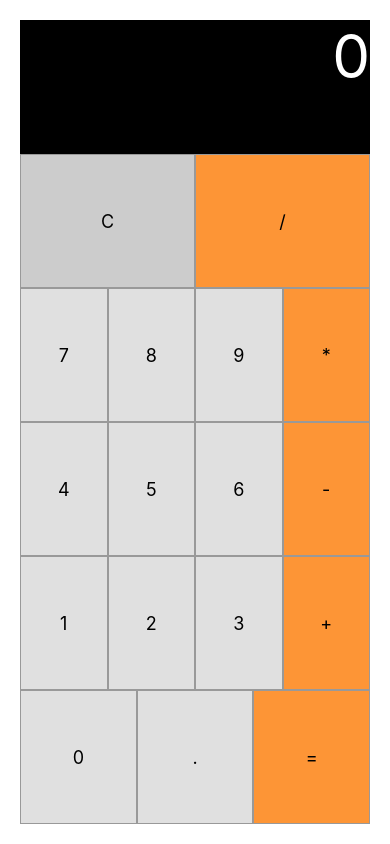
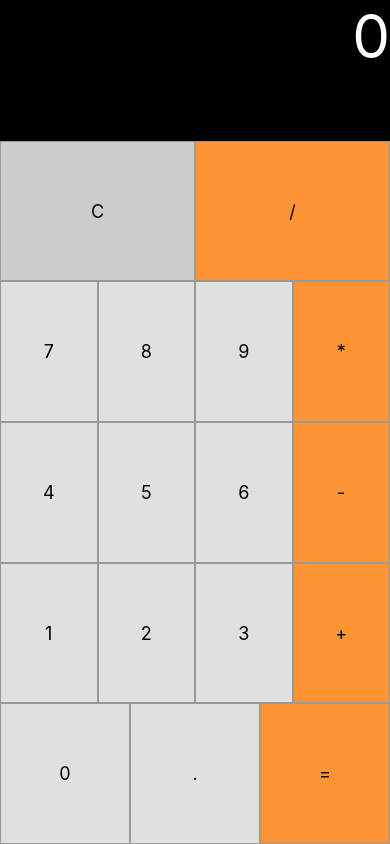
Before and after one commit to Djaysson/React-Native-App-Calculator, a React Native app: screen / in a window 390 px wide. Built offline with nearby package versions, Linux system fonts and the light colour scheme.

Commit message:
Updating files

```diff
--- a/App.js
+++ b/App.js
@@ -1,123 +1,8 @@
-import React, { Component } from 'react';
-import { View, Text, StyleSheet, TouchableOpacity } from 'react-native';
+import React from 'react';
+import Calculadora from './src/Calculator';
 
-class Botao extends Component {
-  constructor(props) {
-    super(props);
-    this.state = {};
-
-    let c = 1;
-    if (props.c) {
-      c = parseInt(props.c);
-    }
-    let bg = '#E0E0E0';
-    if (props.bg) {
-      bg = props.bg;
-    }
-
-    this.styles = StyleSheet.create({
-      area: {
-        flex: 1,
-        justifyContent: 'center',
-        alignItems: 'center',
-        borderWidth: 1,
-        borderColor: '#999999',
-        backgroundColor: bg
-      },
-      text: {
-        fontSize: 18
-      }
-    });
-  }
-  render() {
-    return (
-      <TouchableOpacity style={this.styles.area} onPress={this.props.onPress}>
-        <Text style={this.styles.text}>{this.props.n}</Text>
-      </TouchableOpacity>
-
-    );
-  }
+function App() {
+  return <Calculadora />;
 }
 
-export default class Calculadora extends Component {
-  constructor(props) {
-    super(props);
-    this.state = { r: '0' };
-    this.btn = this.btn.bind(this);
-  }
-  btn(b) {
-    let s = this.state;
-    if (b == "C") {
-      s.r = '0';
-    }
-    else if (b == '=') {
-      s.r = eval(s.r);
-    }
-    else {
-      if (s.r == '0') {
-        s.r = b;
-      } else {
-        s.r += b; 1
-      }
-    }
-    this.setState(s);
-  }
-
-
-  render() {
-    return (
-      <View style={styles.body}>
-        <View style={styles.linha}>
-          <Text style={styles.res}>{this.state.r}</Text>
-        </View>
-        <View style={styles.linha}>
-          <Botao c="3" n="C" bg="#CCCCCC" onPress={() => { this.btn("C") }} />
-          <Botao n="/" bg="#FD9536" onPress={() => { this.btn("/") }} />
-        </View>
-        <View style={styles.linha}>
-          <Botao n="7" onPress={() => { this.btn("7") }} />
-          <Botao n="8" onPress={() => { this.btn("8") }} />
-          <Botao n="9" onPress={() => { this.btn("9") }} />
-          <Botao n="*" bg="#FD9536" onPress={() => { this.btn("*") }} />
-        </View>
-        <View style={styles.linha}>
-          <Botao n="4" onPress={() => { this.btn("4") }} />
-          <Botao n="5" onPress={() => { this.btn("5") }} />
-          <Botao n="6" onPress={() => { this.btn("6") }} />
-          <Botao n="-" bg="#FD9536" onPress={() => { this.btn("-") }} />
-        </View>
-        <View style={styles.linha}>
-          <Botao n="1" onPress={() => { this.btn("1") }} />
-          <Botao n="2" onPress={() => { this.btn("2") }} />
-          <Botao n="3" onPress={() => { this.btn("3") }} />
-          <Botao n="+" bg="#FD9536" onPress={() => { this.btn("+") }} />
-        </View>
-        <View style={styles.linha}>
-          <Botao c="2" n="0" onPress={() => { this.btn("0") }} />
-          <Botao n="." onPress={() => { this.btn(".") }} />
-          <Botao n="=" bg="#FD9536" onPress={() => { this.btn("=") }} />
-        </View>
-      </View>
-    );
-  }
-}
-const styles = StyleSheet.create({
-  body: {
-    padding: 20,
-    flex: 1
-  },
-  linha: {
-    flex: 1,
-    flexDirection: 'row',
-
-  },
-  res: {
-    backgroundColor: '#000000',
-    color: '#FFFFFF',
-    fontSize: 60,
-    flex: 1,
-    textAlign: 'right'
-
-  }
-
-});
+export default App;
--- /dev/null
+++ b/src/ButtonCalculator.js
@@ -0,0 +1,41 @@
+import React, {Component} from 'react';
+import {View, Text, StyleSheet, TouchableOpacity} from 'react-native';
+
+class Botao extends Component {
+  constructor(props) {
+    super(props);
+    this.state = {};
+
+    let c = 1;
+    if (props.c) {
+      c = parseInt(props.c);
+    }
+    let bg = '#E0E0E0';
+    if (props.bg) {
+      bg = props.bg;
+    }
+
+    this.styles = StyleSheet.create({
+      area: {
+        flex: 1,
+        justifyContent: 'center',
+        alignItems: 'center',
+        borderWidth: 1,
+        borderColor: '#999999',
+        backgroundColor: bg,
+      },
+      text: {
+        fontSize: 18,
+      },
+    });
+  }
+  render() {
+    return (
+      <TouchableOpacity style={this.styles.area} onPress={this.props.onPress}>
+        <Text style={this.styles.text}>{this.props.n}</Text>
+      </TouchableOpacity>
+    );
+  }
+}
+
+export default Botao;
--- /dev/null
+++ b/src/Calculator.js
@@ -0,0 +1,174 @@
+import React, {Component} from 'react';
+import {View, Text, StyleSheet, TouchableOpacity} from 'react-native';
+
+import Botao from './ButtonCalculator';
+
+export default class Calculadora extends Component {
+  constructor(props) {
+    super(props);
+    this.state = {r: '0'};
+    this.btn = this.btn.bind(this);
+  }
+  btn(b) {
+    let s = this.state;
+    if (b == 'C') {
+      s.r = '0';
+    } else if (b == '=') {
+      s.r = eval(s.r);
+    } else {
+      if (s.r == '0') {
+        s.r = b;
+      } else {
+        s.r += b;
+        1;
+      }
+    }
+    this.setState(s);
+  }
+
+  render() {
+    return (
+      <View style={styles.body}>
+        <View style={styles.linha}>
+          <Text style={styles.res}>{this.state.r}</Text>
+        </View>
+        <View style={styles.linha}>
+          <Botao
+            c="3"
+            n="C"
+            bg="#CCCCCC"
+            onPress={() => {
+              this.btn('C');
+            }}
+          />
+          <Botao
+            n="/"
+            bg="#FD9536"
+            onPress={() => {
+              this.btn('/');
+            }}
+          />
+        </View>
+        <View style={styles.linha}>
+          <Botao
+            n="7"
+            onPress={() => {
+              this.btn('7');
+            }}
+          />
+          <Botao
+            n="8"
+            onPress={() => {
+              this.btn('8');
+            }}
+          />
+          <Botao
+            n="9"
+            onPress={() => {
+              this.btn('9');
+            }}
+          />
+          <Botao
+            n="*"
+            bg="#FD9536"
+            onPress={() => {
+              this.btn('*');
+            }}
+          />
+        </View>
+        <View style={styles.linha}>
+          <Botao
+            n="4"
+            onPress={() => {
+              this.btn('4');
+            }}
+          />
+          <Botao
+            n="5"
+            onPress={() => {
+              this.btn('5');
+            }}
+          />
+          <Botao
+            n="6"
+            onPress={() => {
+              this.btn('6');
+            }}
+          />
+          <Botao
+            n="-"
+            bg="#FD9536"
+            onPress={() => {
+              this.btn('-');
+            }}
+          />
+        </View>
+        <View style={styles.linha}>
+          <Botao
+            n="1"
+            onPress={() => {
+              this.btn('1');
+            }}
+          />
+          <Botao
+            n="2"
+            onPress={() => {
+              this.btn('2');
+            }}
+          />
+          <Botao
+            n="3"
+            onPress={() => {
+              this.btn('3');
+            }}
+          />
+          <Botao
+            n="+"
+            bg="#FD9536"
+            onPress={() => {
+              this.btn('+');
+            }}
+          />
+        </View>
+        <View style={styles.linha}>
+          <Botao
+            c="2"
+            n="0"
+            onPress={() => {
+              this.btn('0');
+            }}
+          />
+          <Botao
+            n="."
+            onPress={() => {
+              this.btn('.');
+            }}
+          />
+          <Botao
+            n="="
+            bg="#FD9536"
+            onPress={() => {
+              this.btn('=');
+            }}
+          />
+        </View>
+      </View>
+    );
+  }
+}
+const styles = StyleSheet.create({
+  body: {
+    flex: 1,
+  },
+  linha: {
+    flex: 1,
+    flexDirection: 'row',
+  },
+  res: {
+    backgroundColor: '#000000',
+    color: '#FFFFFF',
+    fontSize: 60,
+    flex: 1,
+    textAlign: 'right',
+  },
+});
```
Also changed, not shown: package.json (+8 -8 lines), 1 other file (tests, documents, lock files or other folders).
